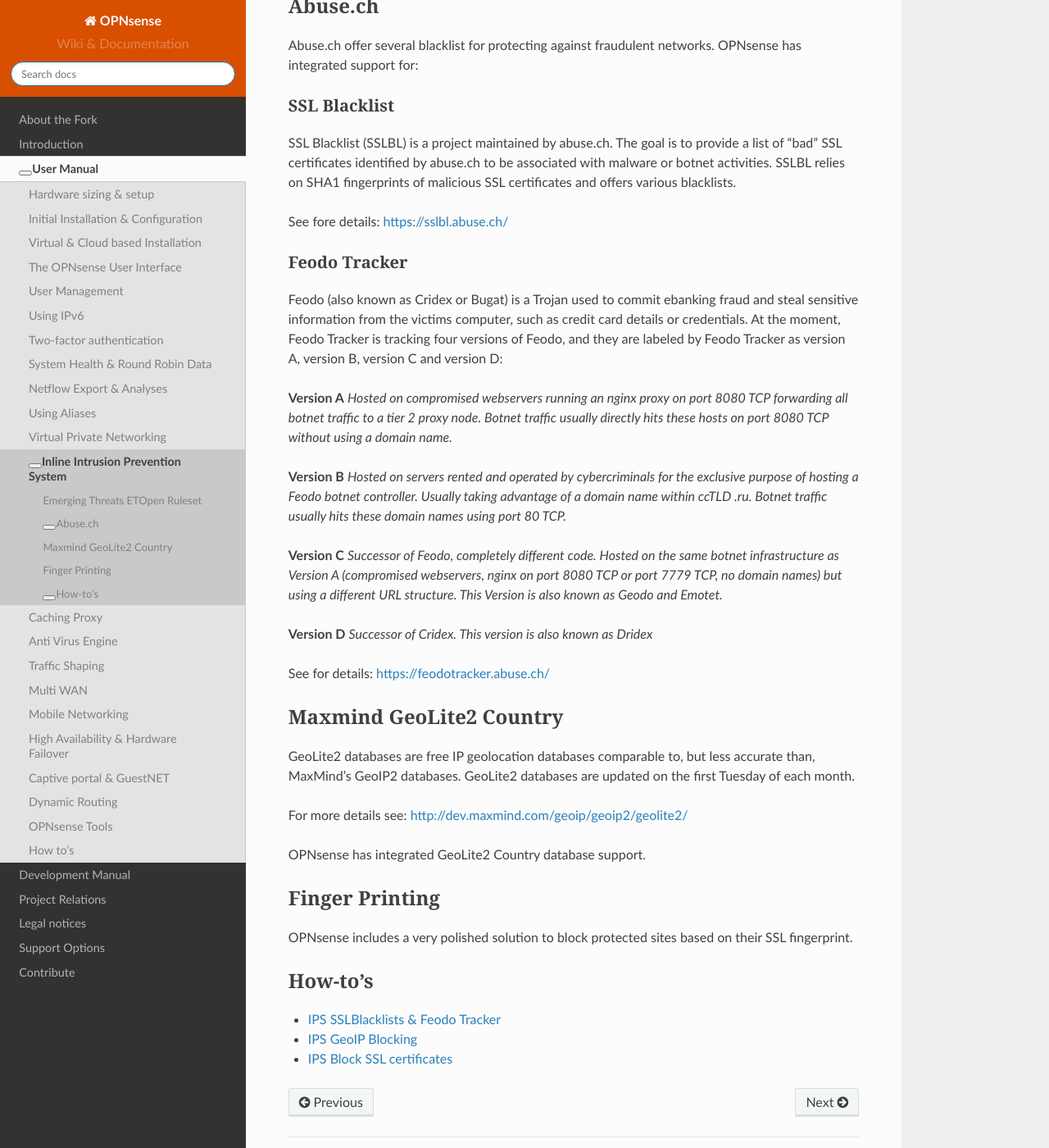
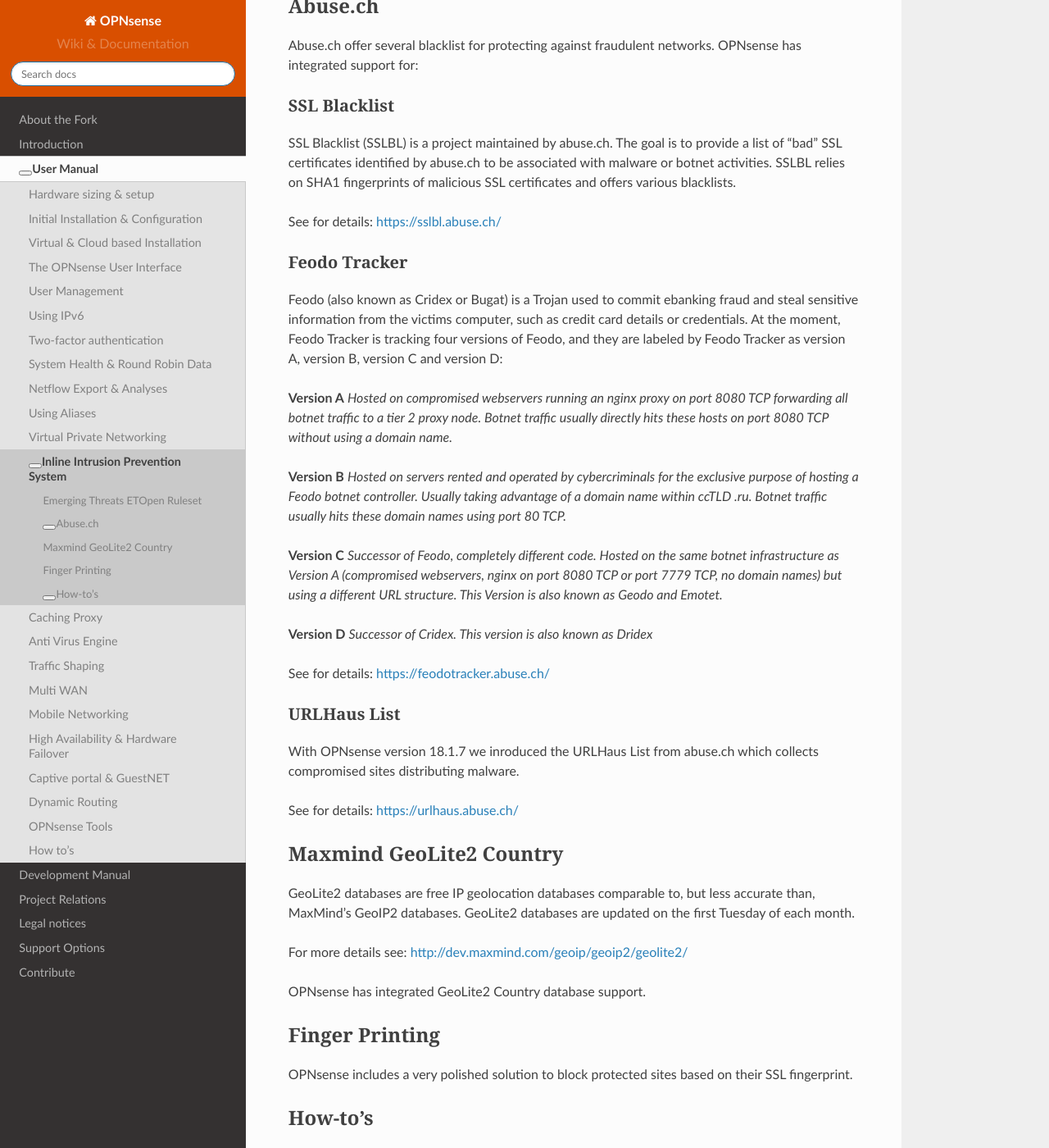
Before and after one commit to opnsense/docs, a Sphinx documentation site: the page built from source/manual/ips.rst, in a window 1280 px wide and 1400 px high, scrolled down 545 px. Shown: the whole window at 82% size. Built offline with Sphinx 7.4.7 and the Read the Docs theme 2.0.0, drawn with Linux system fonts in a browser that asks for light colours; nearby versions of some CDN libraries; some web fonts are replaced; library files that are not in the unit come from our copies.

Commit message:
Update ips.rst

```diff
--- a/source/manual/ips.rst
+++ b/source/manual/ips.rst
@@ -32,7 +32,7 @@
 malware or botnet activities. SSLBL relies on SHA1 fingerprints of malicious SSL
 certificates and offers various blacklists.
 
-See fore details: https://sslbl.abuse.ch/
+See for details: https://sslbl.abuse.ch/
 
 Feodo Tracker
 -------------
@@ -56,6 +56,13 @@
     *Successor of Cridex. This version is also known as Dridex*
 
 See for details: https://feodotracker.abuse.ch/
+
+URLHaus List
+-------------
+With OPNsense version 18.1.7 we inroduced the URLHaus List from abuse.ch which collects
+compromised sites distributing malware.
+
+See for details: https://urlhaus.abuse.ch/
 
 ------------------------
 Maxmind GeoLite2 Country
```
